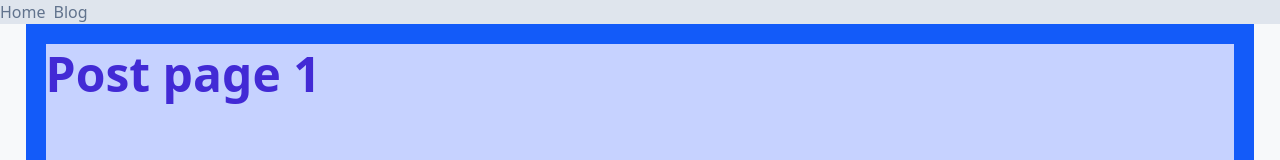
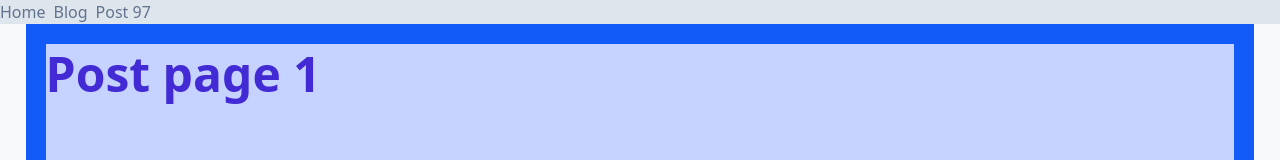
Before and after one commit to lorenzoferrante97/frontend-template, a Next.js app: page /blog/posts/1 in a window 1280 px wide. Shown: the top 160 px of the page. Built offline with nearby package versions, Linux system fonts and the light colour scheme.

Commit message:
add: Link with dynamic route

```diff
--- a/app/layout.jsx
+++ b/app/layout.jsx
@@ -26,6 +26,7 @@ export default function RootLayout({ children }) {
         <nav className='flex items-center gap-2 bg-base-300'>
           <Link href='/'>Home</Link>
           <Link href='/blog'>Blog</Link>
+          <Link href='/blog/posts/97'>Post 97</Link>
         </nav>
         {children}
         {/* - FOOTER ------------------ */}
```
